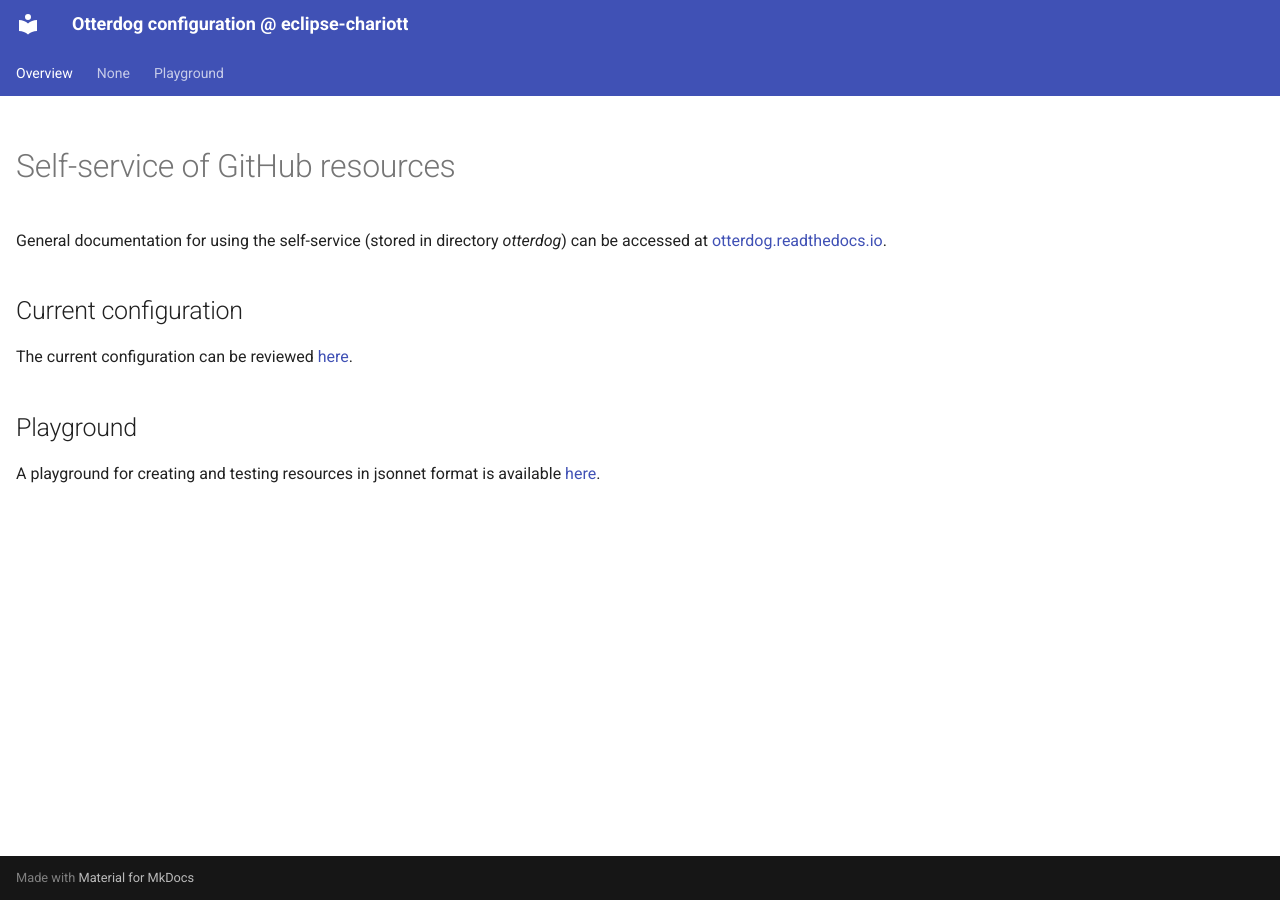
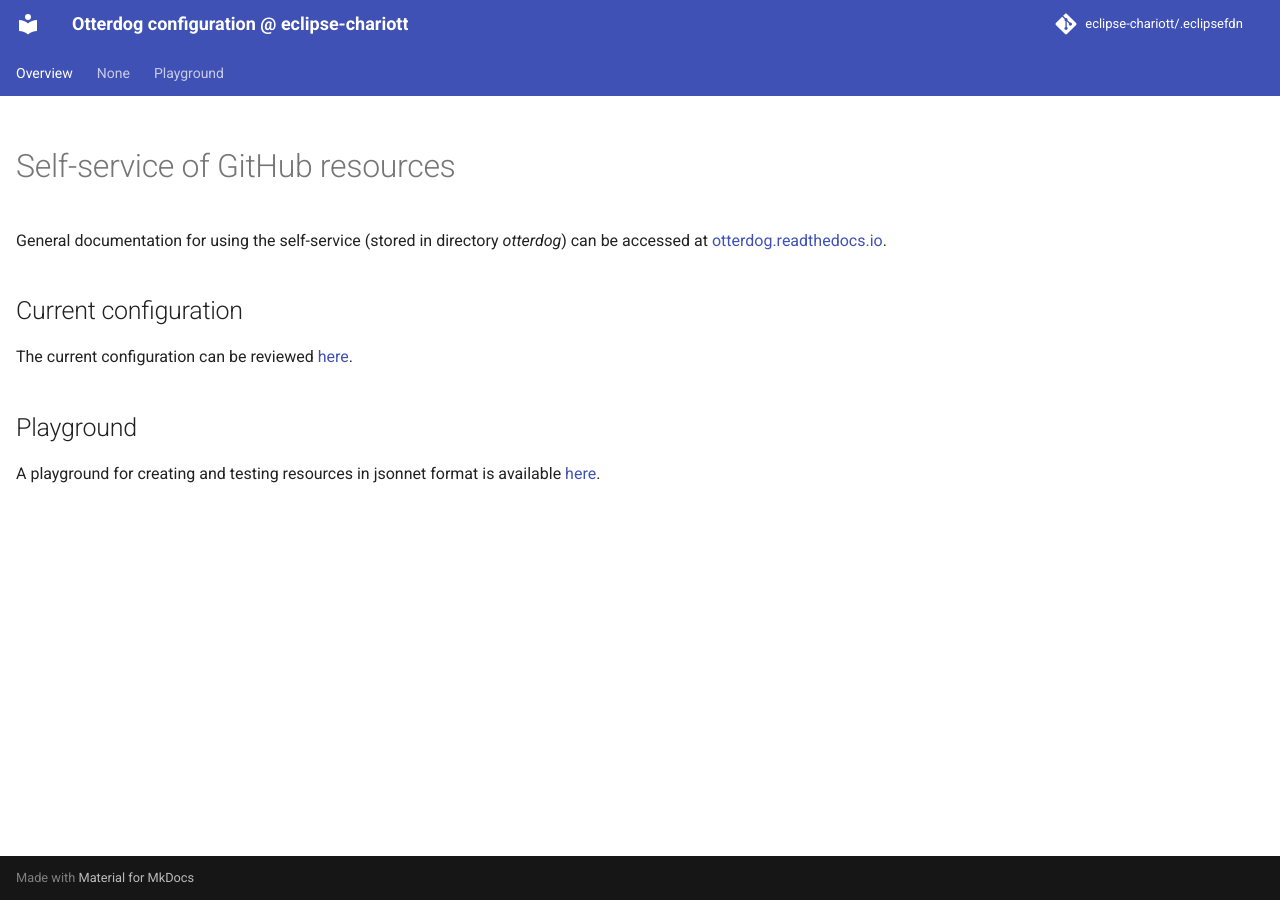
Before and after one commit to eclipse-chariott/.eclipsefdn, an MkDocs documentation site: the page built from docs/index.md, in a window 1280 px wide. Built offline with MkDocs 1.6.1 and Material for MkDocs 9.7.7, drawn with Linux system fonts in a browser that asks for light colours; comment, search, counter and statistics services are not loaded.

Commit message:
Updating file 'mkdocs.yml' with otterdog.

```diff
--- a/mkdocs.yml
+++ b/mkdocs.yml
@@ -3,6 +3,9 @@ site_description: Otterdog configuration @ eclipse-chariott
 strict: false
 
 site_url: https://eclipse-chariott.github.io/.eclipsefdn/
+
+repo_name: eclipse-chariott/.eclipsefdn
+repo_url: https://github.com/eclipse-chariott/.eclipsefdn/
 
 docs_dir: ./docs
 site_dir: ./_site
```
